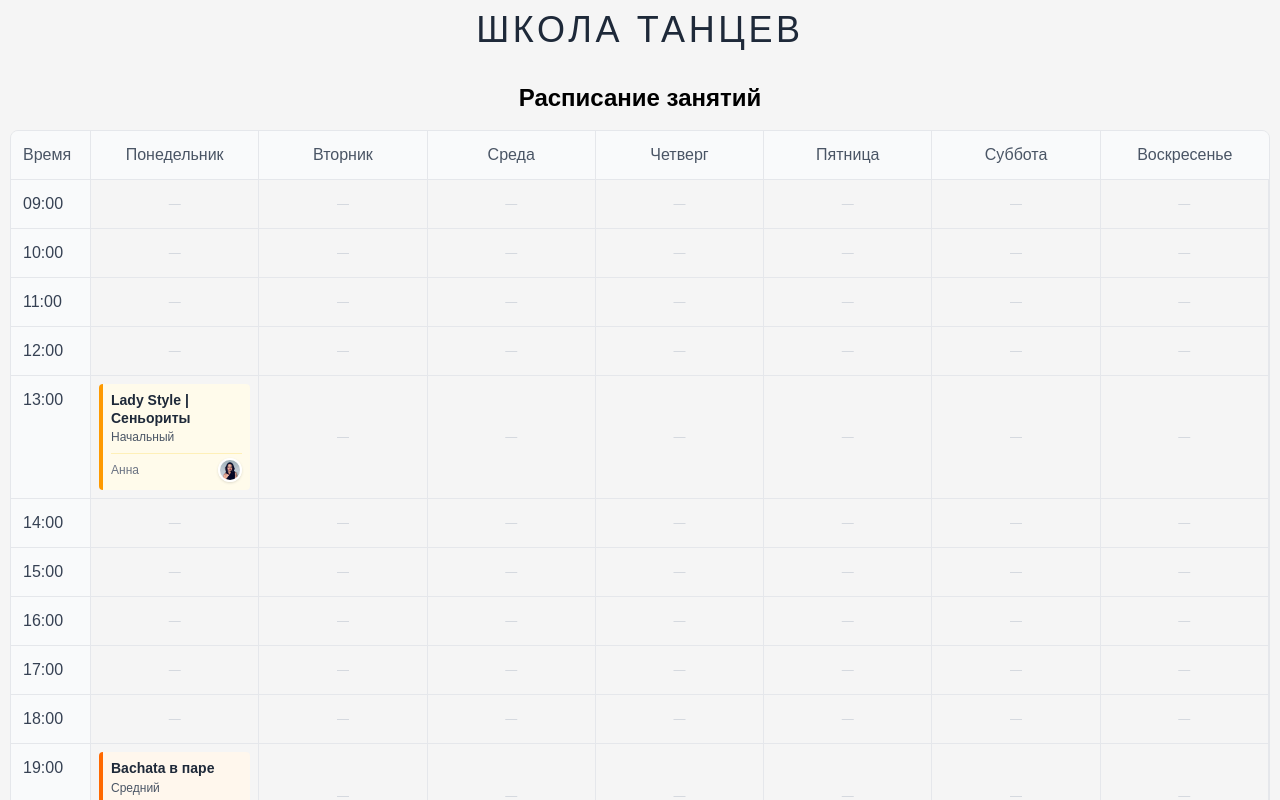
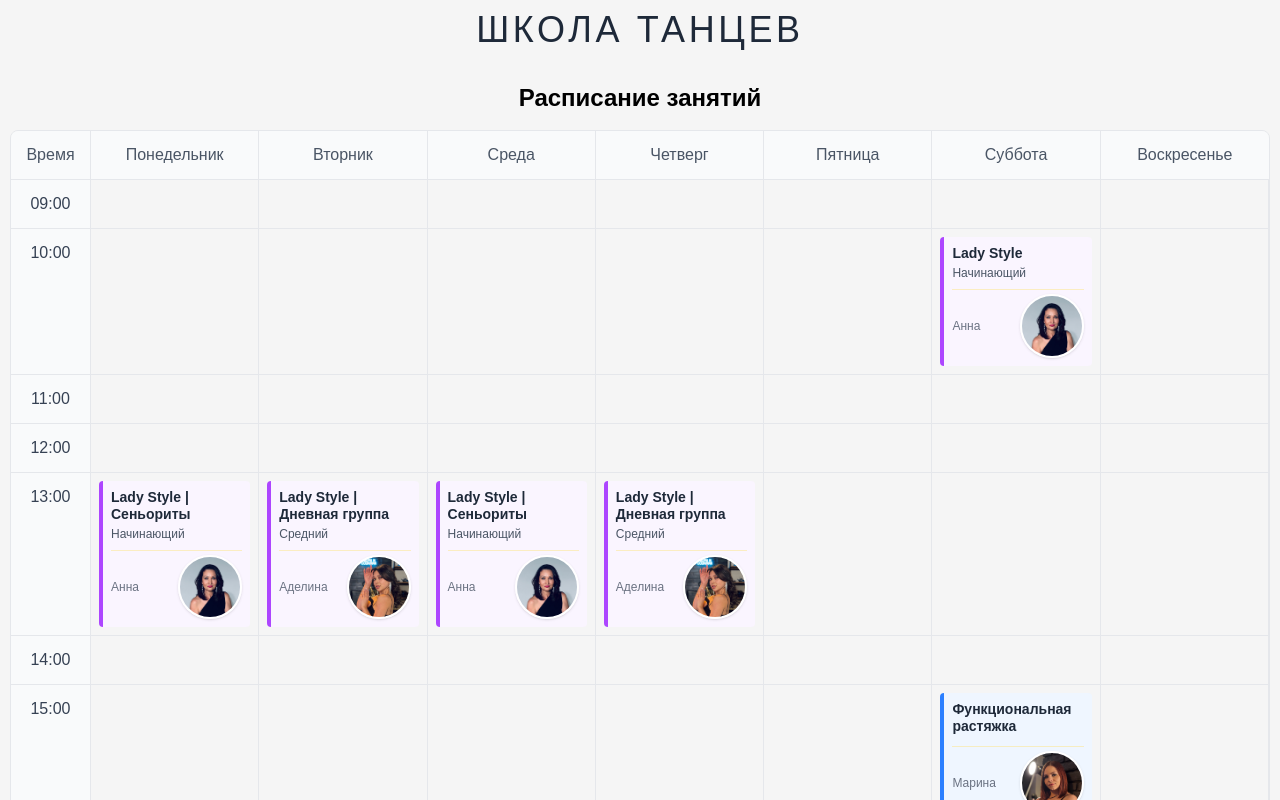
Before and after one commit to baikhonov/dance-studio, a Vue app: page / in a window 1280 px wide. Shown: the top 800 px of the page. Built offline with nearby package versions, Linux system fonts and the light colour scheme.

Commit message:
Наполнил данные по занятиям, улучшил стили сетки занятий

```diff
--- a/src/App.vue
+++ b/src/App.vue
@@ -34,7 +34,7 @@ const lessons = ref([
     time: '13:00',
     day: 'Понедельник',
     direction: 'Lady Style | Сеньориты',
-    level: 'Начальный',
+    level: 'Начинающий',
     teachers: [{ name: 'Анна', photo: 'anna.jpg' }],
   },
   {
@@ -50,8 +50,136 @@ const lessons = ref([
     time: '20:00',
     day: 'Понедельник',
     direction: 'Lady Style',
-    level: 'Продвинутый',
+    level: 'Pro',
     teachers: [{ name: 'Аделина', photo: 'adelina.jpg' }],
+  },
+  {
+    id: 4,
+    time: '13:00',
+    day: 'Вторник',
+    direction: 'Lady Style | Дневная группа',
+    level: 'Средний',
+    teachers: [{ name: 'Аделина', photo: 'adelina.jpg' }],
+  },
+  {
+    id: 5,
+    time: '19:00',
+    day: 'Вторник',
+    direction: 'Lady Style',
+    level: 'Средний',
+    teachers: [{ name: 'Аделина', photo: 'adelina.jpg' }],
+  },
+  {
+    id: 6,
+    time: '20:00',
+    day: 'Вторник',
+    direction: 'Bachata в паре',
+    level: 'Pro',
+    teachers: [{ name: 'Аделина', photo: 'adelina.jpg' }],
+  },
+  {
+    id: 7,
+    time: '13:00',
+    day: 'Среда',
+    direction: 'Lady Style | Сеньориты',
+    level: 'Начинающий',
+    teachers: [{ name: 'Анна', photo: 'anna.jpg' }],
+  },
+  {
+    id: 8,
+    time: '19:00',
+    day: 'Среда',
+    direction: 'Bachata в паре',
+    level: 'Средний',
+    teachers: [{ name: 'Игорь и Аделина', photo: 'igor-adelina.jpg' }],
+  },
+  {
+    id: 9,
+    time: '20:00',
+    day: 'Среда',
+    direction: 'Bachata в паре',
+    level: 'Начинающий',
+    teachers: [{ name: 'Игорь и Анжелика', photo: 'igor-anzhelika.jpg' }],
+  },
+  {
+    id: 10,
+    time: '21:00',
+    day: 'Среда',
+    direction: 'Lady Style',
+    level: 'Начинающий',
+    teachers: [{ name: 'Анна', photo: 'anna.jpg' }],
+  },
+  {
+    id: 11,
+    time: '13:00',
+    day: 'Четверг',
+    direction: 'Lady Style | Дневная группа',
+    level: 'Средний',
+    teachers: [{ name: 'Аделина', photo: 'adelina.jpg' }],
+  },
+  {
+    id: 12,
+    time: '19:00',
+    day: 'Четверг',
+    direction: 'Lady Style',
+    level: 'Средний',
+    teachers: [{ name: 'Аделина', photo: 'adelina.jpg' }],
+  },
+  {
+    id: 13,
+    time: '20:00',
+    day: 'Четверг',
+    direction: 'Lady Style',
+    level: 'Начинающий',
+    teachers: [{ name: 'Анна', photo: 'anna.jpg' }],
+  },
+  {
+    id: 14,
+    time: '19:00',
+    day: 'Пятница',
+    direction: 'Lady Style',
+    level: 'Начинающий',
+    teachers: [{ name: 'Анна', photo: 'anna.jpg' }],
+  },
+  {
+    id: 15,
+    time: '20:00',
+    day: 'Пятница',
+    direction: 'Bachata в паре',
+    level: 'Начинающий',
+    teachers: [{ name: 'Игорь и Анжелика', photo: 'igor-anzhelika.jpg' }],
+  },
+  {
+    id: 16,
+    time: '21:00',
+    day: 'Пятница',
+    direction: 'Man Style',
+    level: '',
+    teachers: [{ name: 'Игорь', photo: 'igor.jpg' }],
+  },
+  {
+    id: 17,
+    time: '10:00',
+    day: 'Суббота',
+    direction: 'Lady Style',
+    level: 'Начинающий',
+    teachers: [{ name: 'Анна', photo: 'anna.jpg' }],
+  },
+  {
+    id: 18,
+    time: '15:00',
+    day: 'Суббота',
+    direction: 'Функциональная растяжка',
+    level: '',
+    teachers: [{ name: 'Марина', photo: 'marina.jpg' }],
+  },
+  {
+    id: 19,
+    time: '20:00',
+    day: 'Суббота',
+    direction: 'AG PARTY',
+    level: '',
+    teachers: [{ name: 'Вечеринка', photo: 'party-ag.jpg' }],
   },
 ])
 </script>
--- a/src/components/ScheduleHeader.vue
+++ b/src/components/Schedule.vue
@@ -20,7 +20,7 @@ const getLessonForSlot = (time, day) => {
       <!-- ШАПКА С ДНЯМИ (первая строка) -->
       <div class="grid grid-cols-[80px_repeat(7,1fr)] bg-gray-50 border-b border-gray-200">
         <!-- Угловая ячейка (пустая) -->
-        <div class="p-3 font-medium text-gray-600 border-r border-gray-200">Время</div>
+        <div class="p-3 font-medium text-gray-600 border-r border-gray-200 text-center">Время</div>
 
         <!-- Дни недели -->
         <div
@@ -39,7 +39,7 @@ const getLessonForSlot = (time, day) => {
         class="grid grid-cols-[80px_repeat(7,1fr)] border-b border-gray-200 last:border-b-0"
       >
         <!-- Колонка с временем -->
-        <div class="p-3 bg-gray-50 border-r border-gray-200 font-medium text-gray-700">
+        <div class="p-3 bg-gray-50 border-r border-gray-200 font-medium text-gray-700 text-center">
           {{ time }}
         </div>
 
@@ -54,9 +54,11 @@ const getLessonForSlot = (time, day) => {
             <div
               class="bg-amber-50 p-2 rounded border-l-4 border-amber-500 hover:shadow-md hover:scale-[1.02] transition-all duration-200 cursor-pointer h-full flex flex-col"
               :class="{
-                'border-purple-500 bg-purple-50': lesson.direction.includes('Contemporary'),
-                'border-orange-500 bg-orange-50': lesson.direction.includes('Bachata'),
-                'border-blue-500 bg-blue-50': lesson.direction.includes('Hip-Hop'),
+                'border-purple-500 bg-purple-50': lesson.direction.toLowerCase().includes('lady'),
+                'border-orange-500 bg-orange-50': lesson.direction
+                  .toLowerCase()
+                  .includes('bachata'),
+                'border-blue-500 bg-blue-50': lesson.direction.toLowerCase().includes('растяжка'),
               }"
             >
               <!-- Верхняя часть: направление и уровень -->
@@ -68,25 +70,21 @@ const getLessonForSlot = (time, day) => {
               <!-- Нижняя часть: преподаватели -->
               <div
                 class="flex items-center justify-between mt-2 pt-1 border-t border-amber-200/50"
-                :class="{
-                  'border-purple-200/50': lesson.direction.includes('Contemporary'),
-                  'border-orange-200/50': lesson.direction.includes('Bachata'),
-                  'border-blue-200/50': lesson.direction.includes('Hip-Hop'),
-                }"
+                :class="border - orange - 200 / 50"
               >
                 <!-- Имена преподавателей -->
-                <p class="text-xs text-gray-500 truncate max-w-[60%]">
+                <p class="text-xs text-gray-500 max-w-[60%]">
                   {{ lesson.teachers.map((t) => t.name).join(' & ') }}
                 </p>
 
                 <!-- Фотографии преподавателей -->
-                <div class="flex -space-x-2 ml-1">
+                <div class="flex shrink-0 -space-x-2 ml-1">
                   <img
                     v-for="(teacher, idx) in lesson.teachers"
                     :key="teacher.name"
                     :src="`/images/teachers/${teacher.photo}`"
                     :alt="teacher.name"
-                    class="w-6 h-6 rounded-full border-2 border-white shadow-sm"
+                    class="w-16 h-16 rounded-full border-2 border-white shadow-sm"
                     :class="{ 'relative z-10': idx === 0 && lesson.teachers.length > 1 }"
                     @error="$event.target.src = '/images/teachers/default-avatar.jpg'"
                   />
@@ -96,11 +94,11 @@ const getLessonForSlot = (time, day) => {
           </template>
 
           <!-- Пустая ячейка -->
-          <div v-else class="text-xs text-gray-300 h-full flex items-center justify-center">—</div>
+          <div v-else class="text-xs text-gray-300 h-full flex items-center justify-center"></div>
         </div>
       </div>
     </div>
   </div>
 </template>
 
-<style scoped lang="scss"></style>
+<style scoped></style>
--- a/src/views/HomeView.vue
+++ b/src/views/HomeView.vue
@@ -1,5 +1,5 @@
 <script setup>
-import ScheduleHeader from '@/components/ScheduleHeader.vue'
+import Schedule from '@/components/Schedule.vue'
 
 defineProps({
   days: Array,
@@ -10,7 +10,7 @@ defineProps({
 
 <template>
   <main>
-    <ScheduleHeader :days="days" :timeSlots="timeSlots" :lessons="lessons" />
+    <Schedule :days="days" :timeSlots="timeSlots" :lessons="lessons" />
   </main>
 </template>
 
```
Also changed, not shown: public/images/teachers/party-ag.jpg (added).
